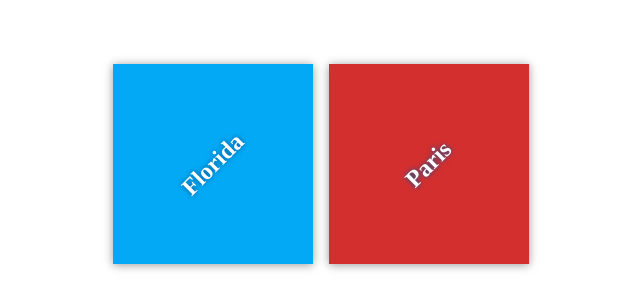
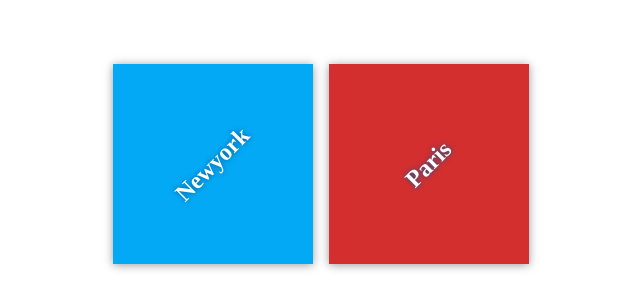
Before and after one commit to sumanthbhe/my-travel-plans, a plain HTML site: page index.html in a window 1280 px wide. Shown: the part 236-544 px from the top of the page, 319-959 px from the left. Drawn offline with Linux system fonts and the light colour scheme.

```diff
--- a/index.html
+++ b/index.html
@@ -11,7 +11,7 @@
     <div class="container">
         <div class="destination-container">
             <div class="destination" id="florida">
-                <h2>Florida</h2>
+                <h2>Newyork</h2>
             </div>
 
             <div class="destination" id="paris">
```
